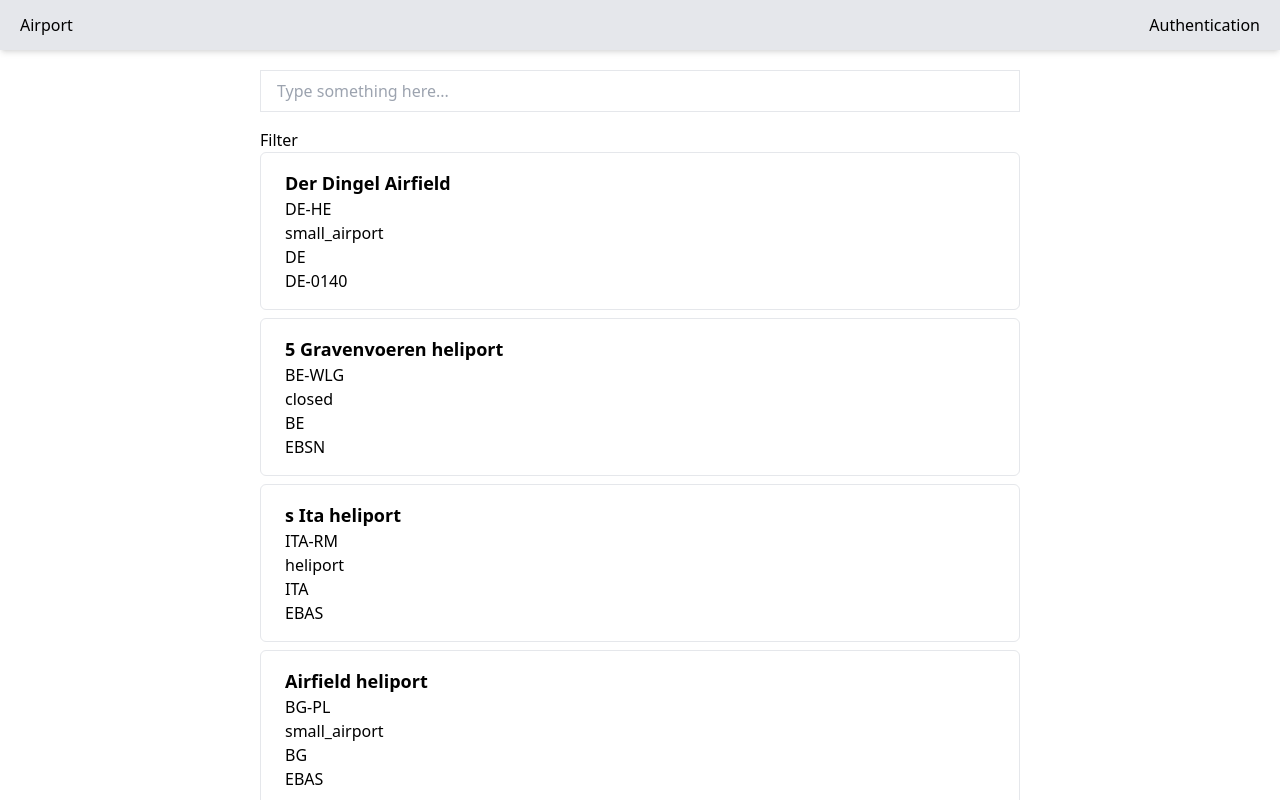
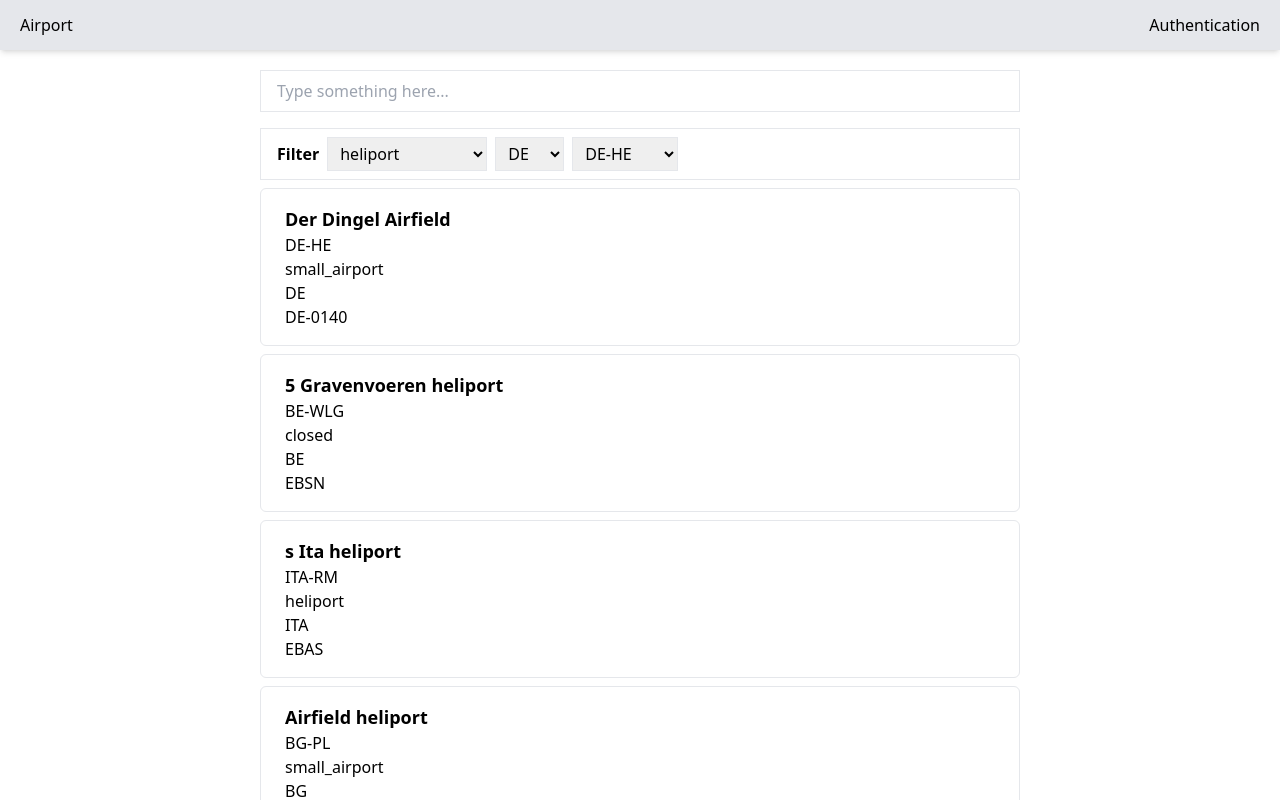
Before and after one commit to User-960/React-airport-app, a React (Create React App) app: page / in a window 1280 px wide. Shown: the top 800 px of the page. Built offline with nearby package versions, Linux system fonts and the light colour scheme; data requests are answered from the project's data file.

Commit message:
feat: add add jsx in component AirportFilter and styles

```diff
--- a/src/components/AirportFilter.tsx
+++ b/src/components/AirportFilter.tsx
@@ -1,9 +1,26 @@
 import React from 'react';
+import { useAppSelector } from '../hook/redux';
 
 export default function AirportFilter() {
+  const { types, regions, countries, loading } = useAppSelector(state => state.handbook);
+
+  if (loading) return <p className='text-center'>Loading...</p>
+
   return (
-    <div>
-      Filter
+    <div className='border py-2 px-4 mb-2'>
+      <span className='font-bold mr-2'>Filter</span>
+
+      <select name="types" className='mr-2 border py-1 px-2'>
+        {types.map(t => <option key={t}>{t}</option>)}
+      </select>
+
+      <select name="countries" className='mr-2 border py-1 px-2'>
+        {countries.map(c => <option key={c}>{c}</option>)}
+      </select>
+
+      <select name="regions" className='border py-1 px-2'>
+        {regions.map(r => <option key={r}>{r}</option>)}
+      </select>
     </div>
   )
 };
```
